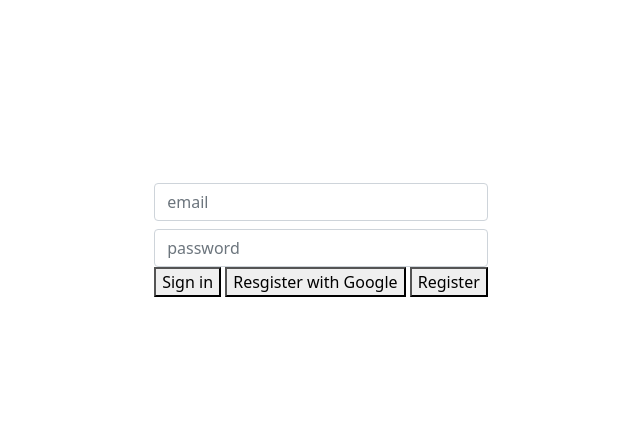
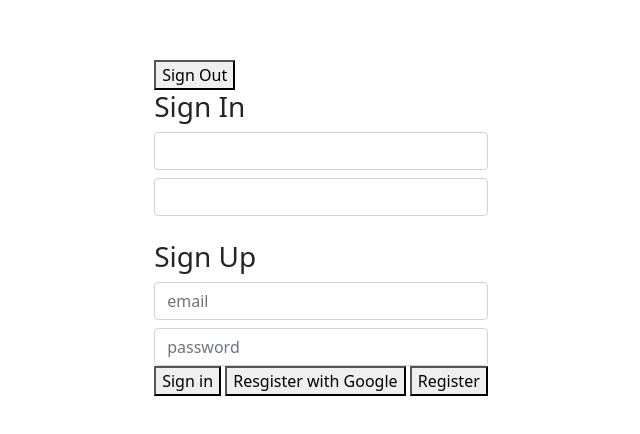
Before and after one commit to LDrex1/firebaseAuth, a plain HTML site: page index.html in a window 1280 px wide. Shown: the part 172-606 px from the top of the page, without its empty margins (319-959 px from the left). Drawn offline with Linux system fonts and the light colour scheme.

Commit message:
update: sign-In div

```diff
--- a/index.html
+++ b/index.html
@@ -14,16 +14,24 @@
     >
       <form action="">
         <div class="">
-          <!-- <div class="sign-in">
+          <button class="btn-btn">Sign Out</button>
+          <div class="sign-in">
+            <h3>Sign In</h3>
             <div class="input">
-              <input class="form-control" type="text" inputmode="email" />
+              <input
+                class="form-control"
+                id="email-in"
+                type="text"
+                inputmode="email"
+              />
             </div>
             <div class="input mt-2">
-              <input class="form-control" type="password" />
+              <input class="form-control" id="password-in" type="password" />
             </div>
-          </div> -->
+          </div>
 
           <div class="sign-up mt-4">
+            <h3>Sign Up</h3>
             <div class="input">
               <input
                 id="email"
@@ -42,7 +50,7 @@
             </div>
           </div>
 
-          <button class="btn-btn">Sign in</button>
+          <button id="sign-in" class="btn-btn">Sign in</button>
           <button id="google-register" class="btn-btn">
             Resgister with Google
           </button>
```
